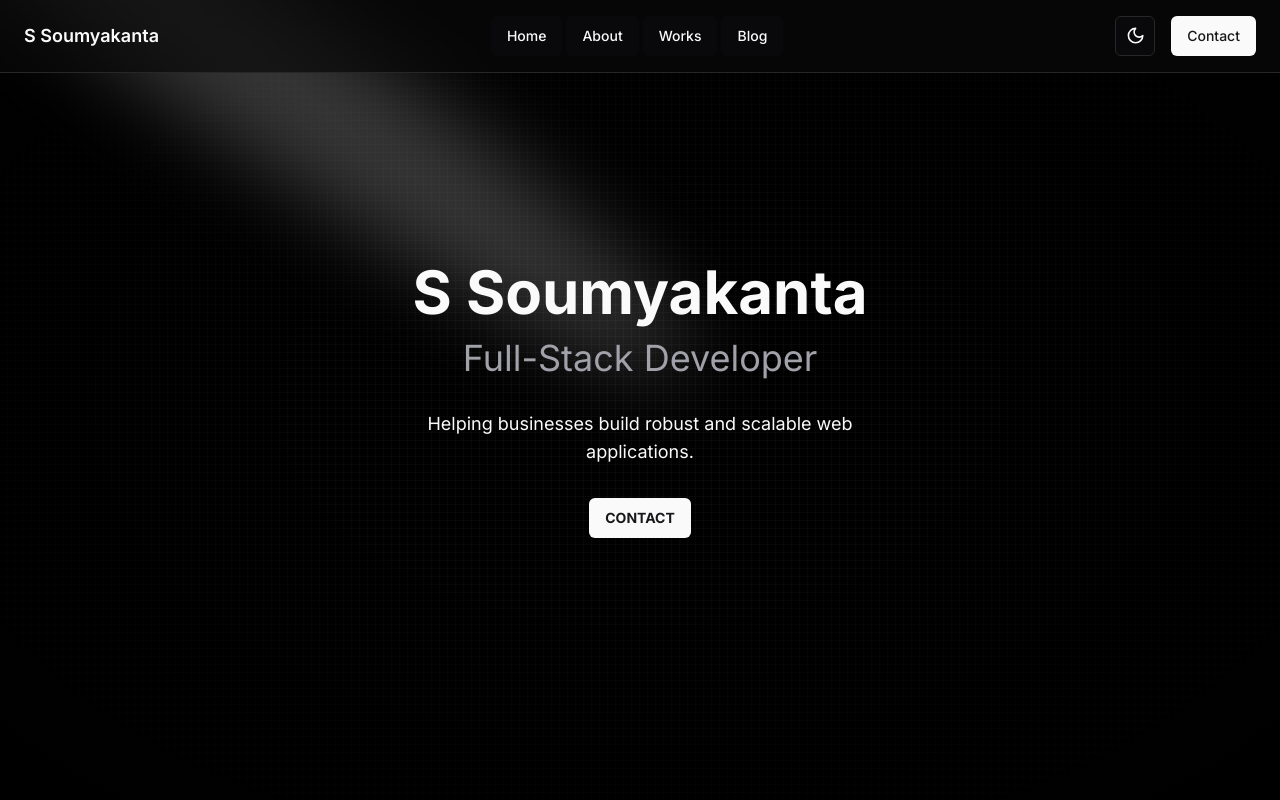
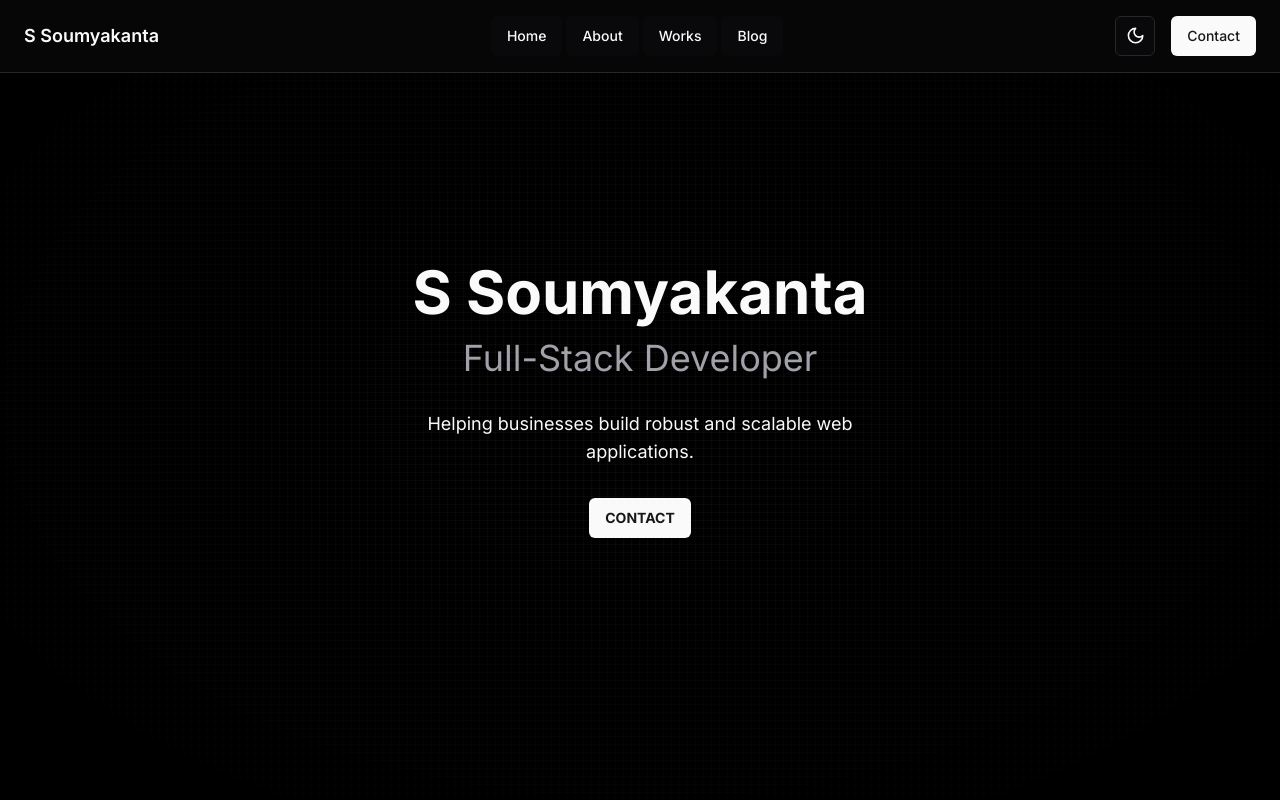
Before and after one commit to s-soumyakanta/s-soumyakanta, a Next.js app: page / in a window 1280 px wide. Shown: the top 800 px of the page. Built offline with nearby package versions, Linux system fonts and the light colour scheme.

Commit message:
Update LandingPage.tsx

```diff
--- a/src/components/LandingPage.tsx
+++ b/src/components/LandingPage.tsx
@@ -1,4 +1,5 @@
 "use client";
+
 import React, { useEffect, useRef, useState } from "react";
 import Link from "next/link";
 import { Button } from "@/components/ui/button";
@@ -7,20 +8,19 @@ import Works from "./Works";
 import Image from "next/image";
 import { AnimatePresence, motion } from "framer-motion";
 import { cn } from "@/lib/utils";
-import { Spotlight } from "./ui/spotlight";
+//import { Spotlight } from "./ui/spotlight";
 
 const LandingPage = () => {
   return (
     <>
         <section className="relative min-h-screen  w-full flex items-center justify-center text-center mb-8 md:mb-16">
       <div className="min-h-screen w-full dark:bg-black bg-white  dark:bg-grid-small-white/[0.2] bg-grid-small-black/[0.2] relative flex items-center justify-center">
-          <Spotlight
+        {/*  <Spotlight
             className="-top-10 left-14 md:left-60 md:-top-20"
             fill="white"
-          />
+          />*/}
           {/* Radial gradient for the container to give a faded look */}
-          <div className="absolute pointer-events-none inset-0 flex items-center justify-center dark:bg-black bg-white [mask-image:radial-gradient(ellipse_at_center,transparent_20%,black)]"></div>
-
+         <div className="absolute pointer-events-none inset-0 flex items-center justify-center dark:bg-black bg-white [mask-image:radial-gradient(ellipse_at_center,transparent_20%,black)]"></div>
           <div className="relative z-10 flex flex-col justify-center items-center">
             <h1 className="text-4xl md:text-6xl font-bold mb-2 md:mb-4">
               S Soumyakanta
```
